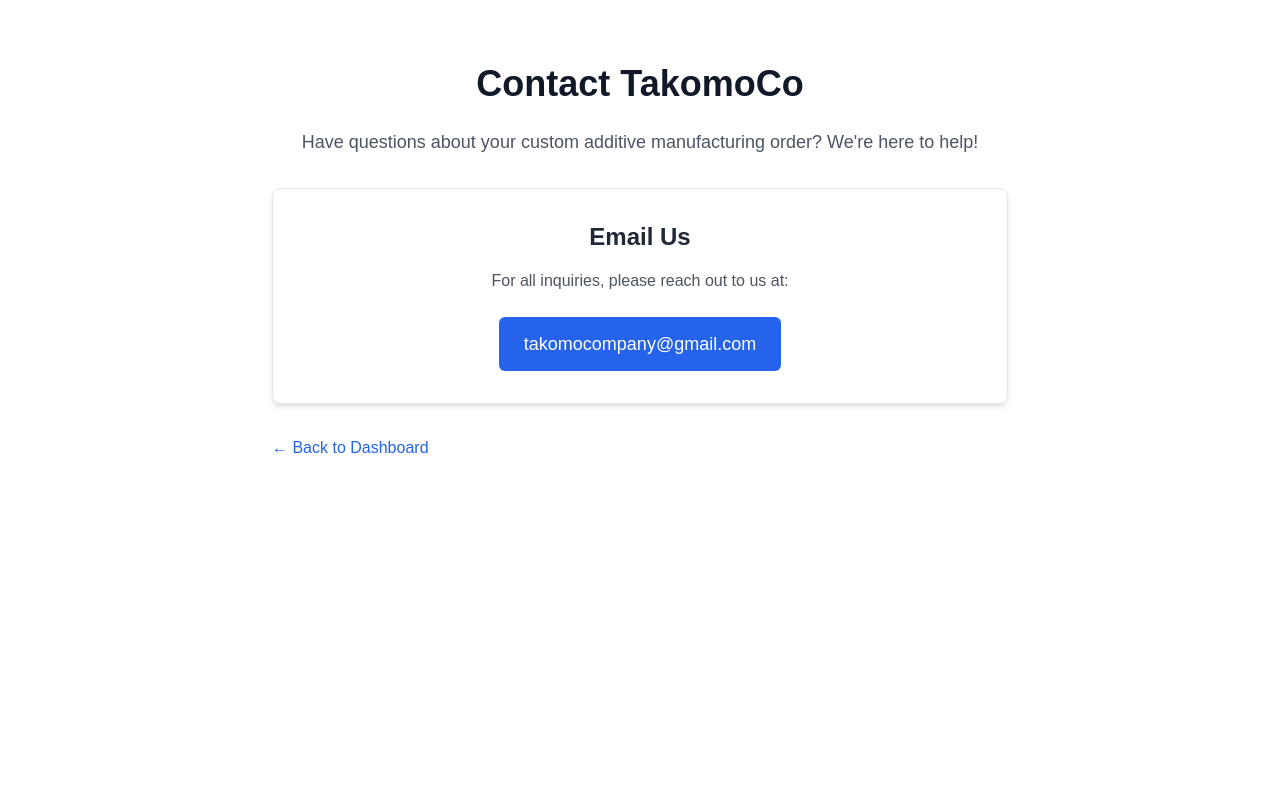
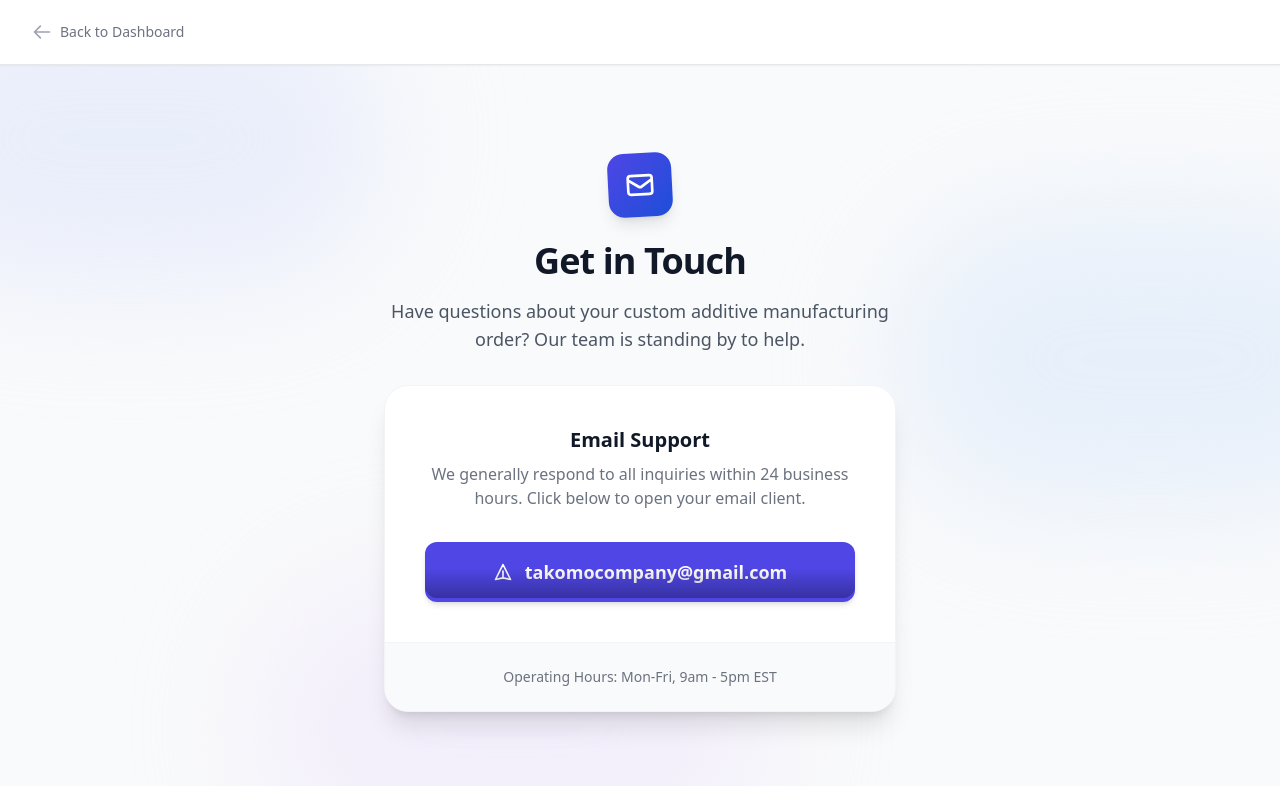
Before and after one commit to bartletuni/App-project, a Next.js app: page /contact in a window 1280 px wide. Shown: the top 786 px of the page. Built offline with nearby package versions, Linux system fonts and the light colour scheme.

Commit message:
Page update

```diff
--- a/src/app/contact/page.tsx
+++ b/src/app/contact/page.tsx
@@ -2,29 +2,66 @@ import Link from "next/link";
 
 export default function ContactPage() {
   return (
-    <div className="max-w-3xl mx-auto px-4 py-16 text-center">
-      <h1 className="text-4xl font-extrabold text-gray-900 mb-6">Contact TakomoCo</h1>
-      <p className="text-lg text-gray-600 mb-8">
-        Have questions about your custom additive manufacturing order? We're here to help!
+    <div className="min-h-screen bg-gray-50 flex flex-col font-sans">
+      {/* Top Navbar */}
+      <nav className="bg-white shadow-sm border-b border-gray-200 sticky top-0 z-50">
+        <div className="max-w-7xl mx-auto px-4 sm:px-6 lg:px-8">
+          <div className="flex h-16 items-center">
+            <Link
+              href="/dashboard"
+              className="flex items-center gap-2 text-sm font-medium text-gray-500 hover:text-indigo-600 transition-colors group"
+            >
+              <svg className="w-5 h-5 text-gray-400 group-hover:text-indigo-600 transition-colors" fill="none" stroke="currentColor" viewBox="0 0 24 24"><path strokeLinecap="round" strokeLinejoin="round" strokeWidth={2} d="M10 19l-7-7m0 0l7-7m-7 7h18" /></svg>
+              Back to Dashboard
+            </Link>
+          </div>
+        </div>
+      </nav>
+
+      {/* Main Content */}
+      <div className="flex-grow flex items-center justify-center p-4 py-16 relative overflow-hidden">
+        {/* Background Decorative Shapes */}
+        <div className="absolute top-0 left-0 w-full h-full pointer-events-none overflow-hidden">
+          <div className="absolute -top-[10%] -left-[10%] w-[40%] h-[40%] bg-indigo-100 rounded-full mix-blend-multiply filter blur-3xl opacity-50 animate-blob"></div>
+          <div className="absolute top-[20%] -right-[10%] w-[40%] h-[40%] bg-blue-100 rounded-full mix-blend-multiply filter blur-3xl opacity-50 animate-blob animation-delay-2000"></div>
+          <div className="absolute -bottom-[10%] left-[20%] w-[40%] h-[40%] bg-purple-100 rounded-full mix-blend-multiply filter blur-3xl opacity-50 animate-blob animation-delay-4000"></div>
+        </div>
+
+        <div className="w-full max-w-lg relative z-10">
+          <div className="text-center mb-8">
+             <div className="mx-auto w-16 h-16 bg-gradient-to-br from-indigo-600 to-blue-700 text-white rounded-2xl flex items-center justify-center shadow-lg mb-6 transform -rotate-3 hover:rotate-0 transition-transform duration-300">
+                <svg className="w-8 h-8" fill="none" stroke="currentColor" viewBox="0 0 24 24"><path strokeLinecap="round" strokeLinejoin="round" strokeWidth={2} d="M3 8l7.89 5.26a2 2 0 002.22 0L21 8M5 19h14a2 2 0 002-2V7a2 2 0 00-2-2H5a2 2 0 00-2 2v10a2 2 0 002 2z" /></svg>
+             </div>
+             <h1 className="text-4xl font-extrabold text-gray-900 tracking-tight mb-4">Get in Touch</h1>
+             <p className="text-lg text-gray-600">
+               Have questions about your custom additive manufacturing order? Our team is standing by to help.
+             </p>
+          </div>
+
+          <div className="bg-white rounded-3xl shadow-xl border border-gray-100 overflow-hidden transform transition-all hover:-translate-y-1 hover:shadow-2xl duration-300">
+            <div className="p-8 sm:p-10 text-center">
+              <h2 className="text-xl font-bold text-gray-900 mb-2">Email Support</h2>
+              <p className="text-gray-500 mb-8">
+                We generally respond to all inquiries within 24 business hours. Click below to open your email client.
               </p>
 
-      <div className="bg-white rounded-lg shadow-md p-8 mb-8 border border-gray-200">
-        <h2 className="text-2xl font-bold text-gray-800 mb-4">Email Us</h2>
-        <p className="text-gray-600 mb-6">
-          For all inquiries, please reach out to us at:
-        </p>
               <a
                 href="mailto:takomocompany@gmail.com"
-          className="inline-flex items-center justify-center px-6 py-3 border border-transparent text-base font-medium rounded-md text-white bg-blue-600 hover:bg-blue-700 md:text-lg"
+                className="group relative inline-flex items-center justify-center w-full px-8 py-4 text-lg font-bold text-white transition-all duration-200 bg-indigo-600 font-pj rounded-xl hover:bg-indigo-700 focus:outline-none focus:ring-2 focus:ring-offset-2 focus:ring-indigo-600 active:scale-95 shadow-md hover:shadow-lg"
               >
+                <span className="absolute inset-0 w-full h-full -mt-1 rounded-xl opacity-30 bg-gradient-to-b from-transparent via-transparent to-black"></span>
+                <svg className="w-5 h-5 mr-3 group-hover:animate-bounce" fill="none" stroke="currentColor" viewBox="0 0 24 24"><path strokeLinecap="round" strokeLinejoin="round" strokeWidth={2} d="M12 19l9 2-9-18-9 18 9-2zm0 0v-8" /></svg>
                 takomocompany@gmail.com
               </a>
             </div>
 
-      <div className="text-left">
-         <Link href="/dashboard" className="text-blue-600 hover:text-blue-800 font-medium">
-            &larr; Back to Dashboard
-         </Link>
+            <div className="bg-gray-50 px-8 py-6 border-t border-gray-100 text-center">
+               <p className="text-sm text-gray-500 font-medium">
+                  Operating Hours: Mon-Fri, 9am - 5pm EST
+               </p>
+            </div>
+          </div>
+        </div>
       </div>
     </div>
   );
```
Lines whose indentation alone changed are shown as unchanged.
